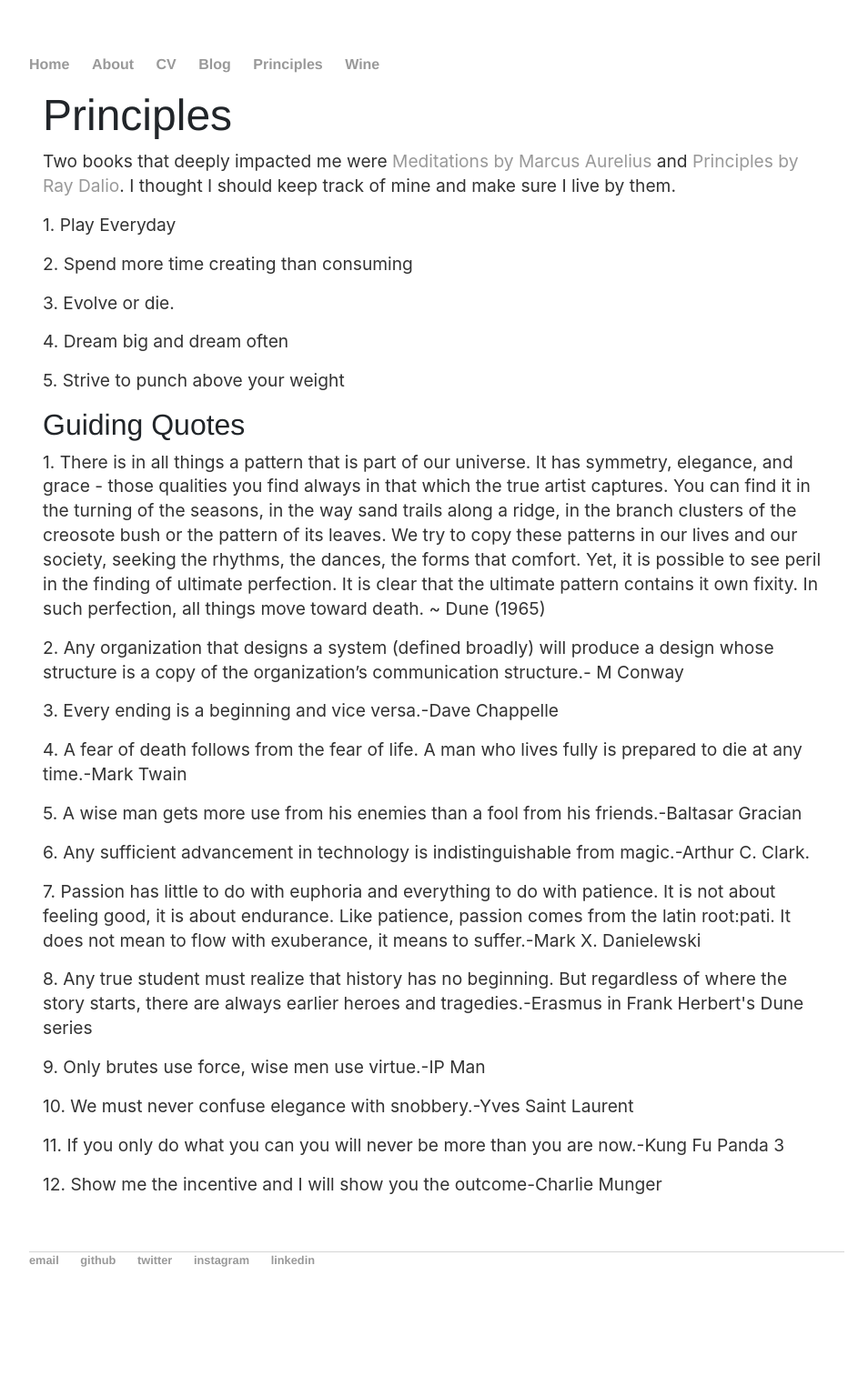
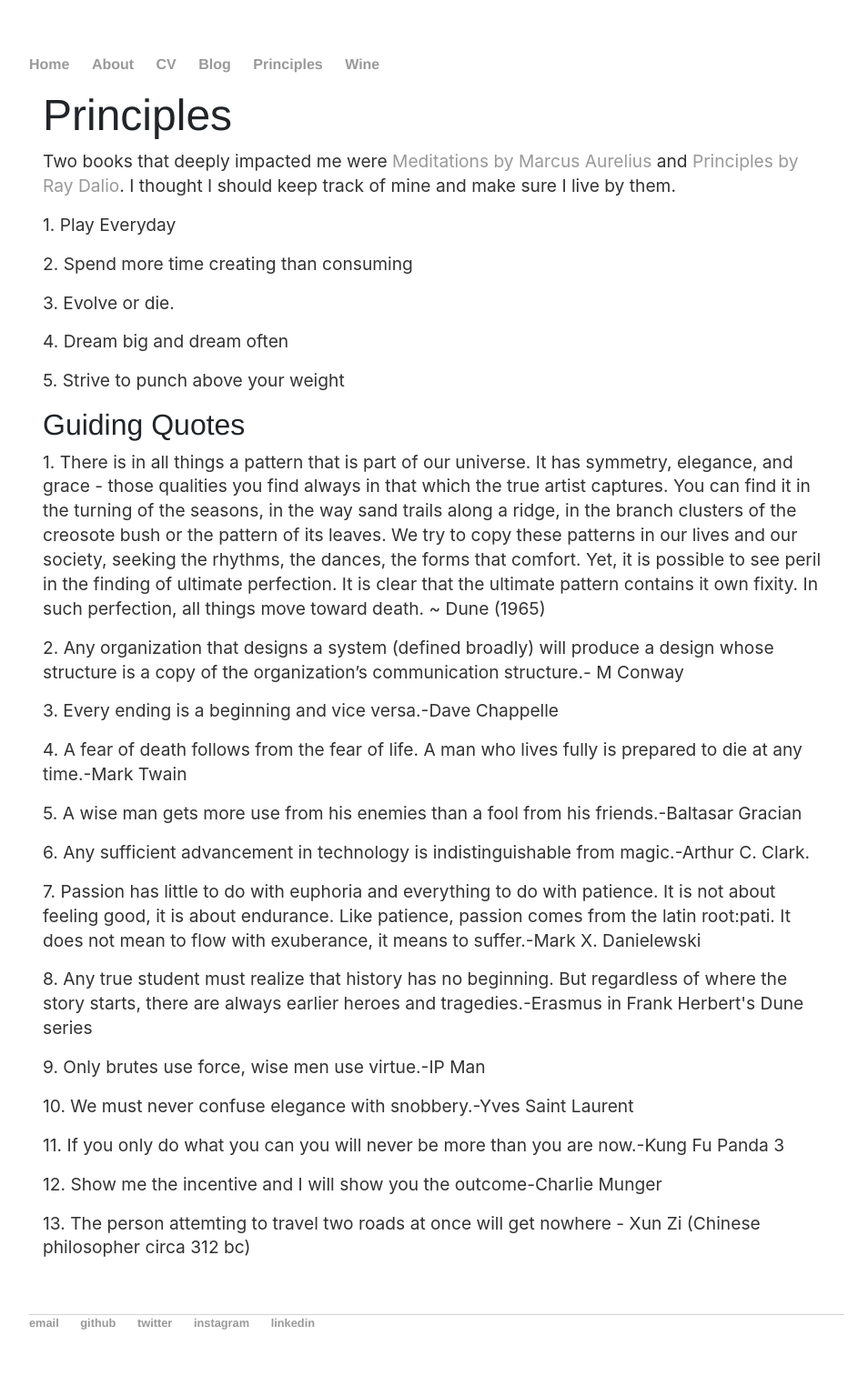
Before and after one commit to spacemanidol/spacemanidol.github.io, a Jekyll site: the page built from principles/index.html, in a window 1280 px wide. Shown: the whole page at 91% size, without its empty margins (160-1092 px from the left). Built offline with Jekyll 4.4.1, drawn with Linux system fonts in a browser that asks for light colours; comment, search, counter and statistics services are not loaded; before the commit the page ends 1454 px from its top, so only the background shows below that.

Commit message:
Update index.html

```diff
--- a/principles/index.html
+++ b/principles/index.html
@@ -23,4 +23,5 @@ title: Principles
 	<p>10. We must never confuse elegance with snobbery.-Yves Saint Laurent</p>
 	<p>11. If you only do what you can you will never be more than you are now.-Kung Fu Panda 3</p>
 	<p>12. Show me the incentive and I will show you the outcome-Charlie Munger</p>
+	<p>13. The person attemting to travel two roads at once will get nowhere - Xun Zi (Chinese philosopher circa 312 bc)</p>
 </div>
```
